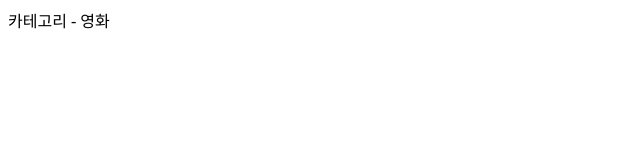
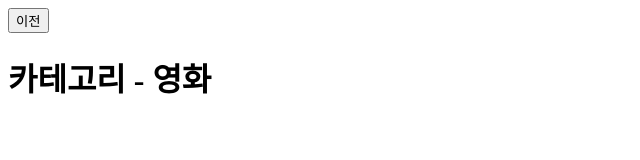
Before and after one commit to sjkim-coding/-characterquiz, a plain HTML site: page category_movie.html in a window 1280 px wide. Shown: the whole page, without its empty margins (0-640 px from the left). Drawn offline with Linux system fonts and the light colour scheme.

Commit message:
Update category_movie.html

```diff
--- a/category_movie.html
+++ b/category_movie.html
@@ -6,6 +6,7 @@
     <title>cotegory_movie</title>
 </head>
 <body>
-    카테고리 - 영화
+    <button type="button" onclick="history.back();">이전</button><br>
+    <h1>카테고리 - 영화</h1>
 </body>
 </html>
```
